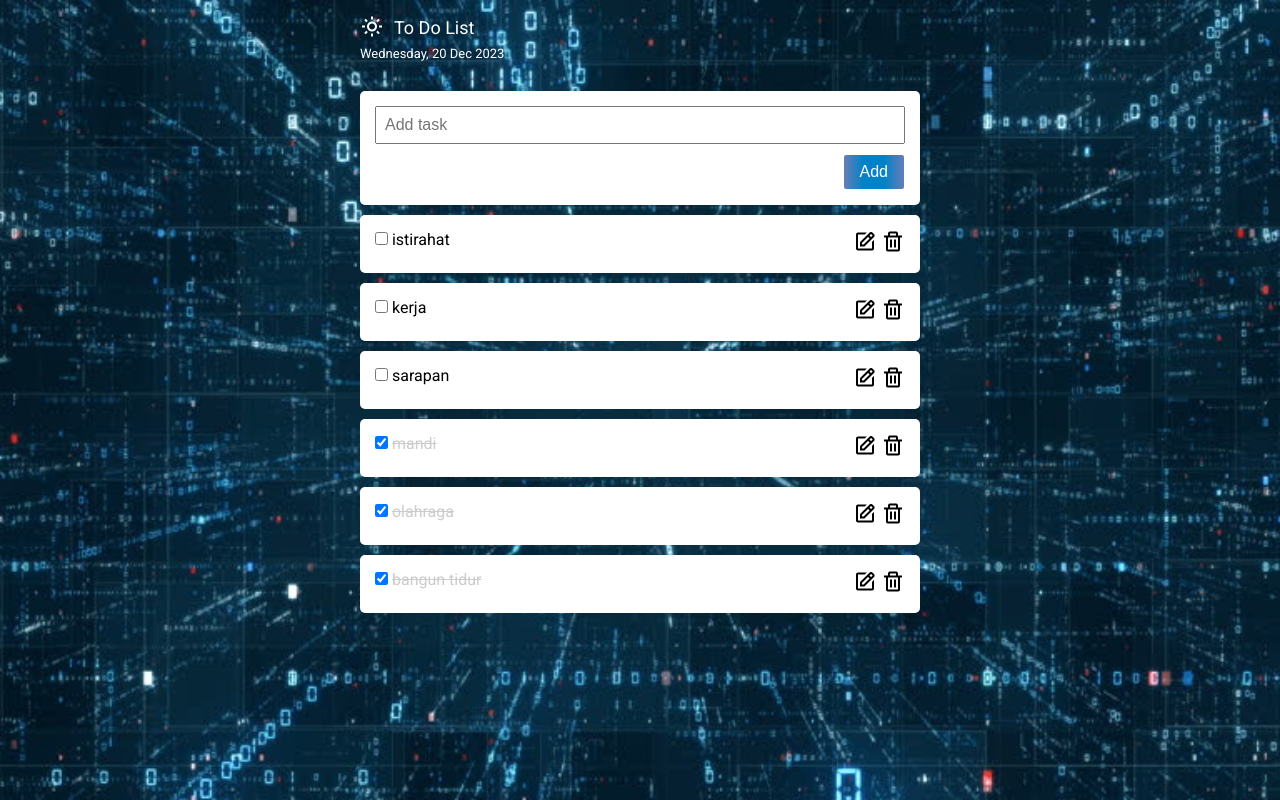
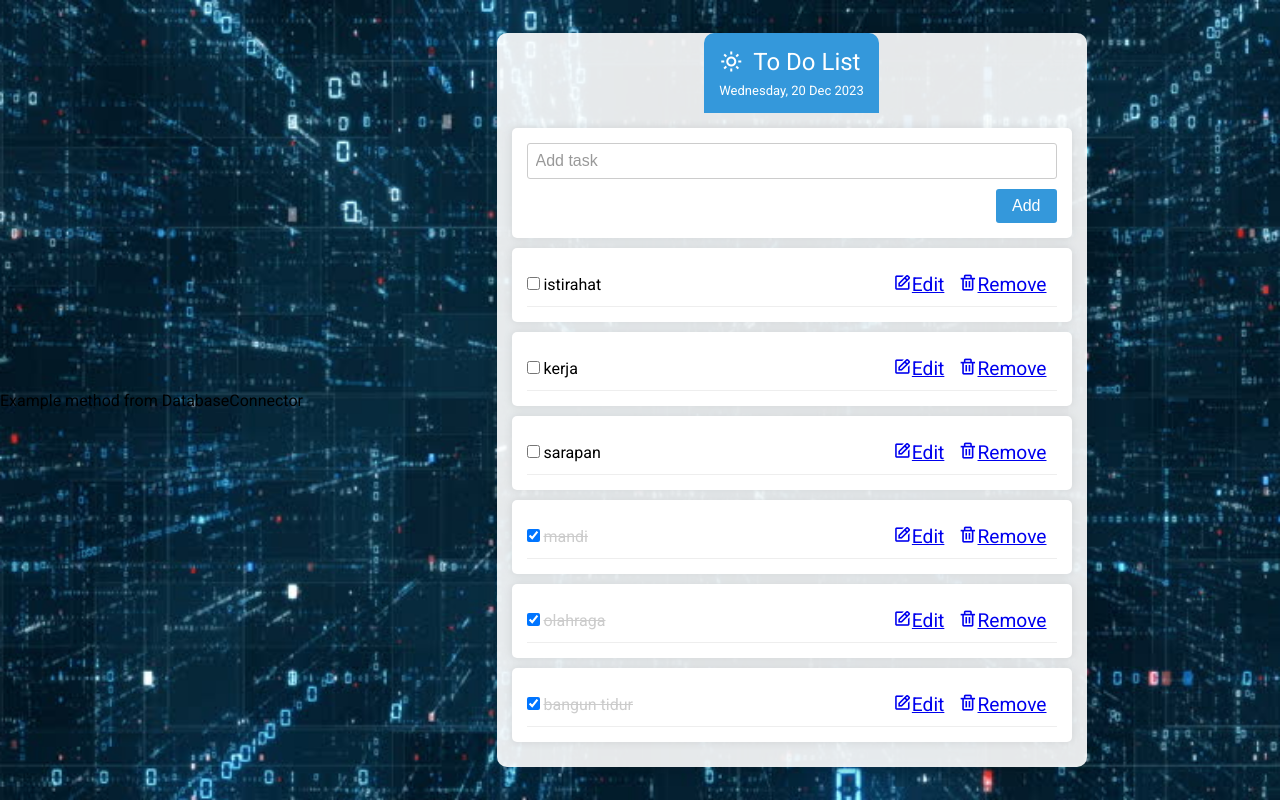
Before and after one commit to ahmaddmsy/todolist, a PHP site: page /index.php in a window 1280 px wide. Run offline with PHP 8.4, Linux system fonts and the light colour scheme; data comes from the database, SQL or seed files in the repository.

Commit message:
Update index.php

```diff
--- a/index.php
+++ b/index.php
@@ -2,15 +2,25 @@
 
 include 'database.php';
 
-class TaskManager // MULAINYA INHERITANCE
+class DatabaseConnector
 {
-    private $conn;
+    protected $conn; // ENCAPSILATION
 
-    public function __construct($conn) // BERJALANNYA CONSTRUCTOR
+    public function __construct($conn) // CONSTRUCTOR
     {
         $this->conn = $conn;
     }
 
+    public function exampleMethod()
+    {
+        return "Example method from DatabaseConnector";
+    }
+}
+
+class TaskManager extends DatabaseConnector // INHERITANCE
+
+{
+    private $reminder;
     public function addTask($taskLabel)
     {
         $q_insert = "INSERT INTO tasks (tasklabel, taskstatus) VALUES ('$taskLabel', 'open')";
@@ -29,13 +39,11 @@ class TaskManager // MULAINYA INHERITANCE
 
     public function deleteTask($taskId)
     {
-        // TERJADINYA OVERRIDING
         $q_delete = "DELETE FROM tasks WHERE taskid = '$taskId'";
         $run_q_delete = mysqli_query($this->conn, $q_delete);
 
         return $run_q_delete;
     }
-
 
     public function updateTaskStatus($taskId, $status)
     {
@@ -44,10 +52,16 @@ class TaskManager // MULAINYA INHERITANCE
 
         return $run_q_update;
     }
+    // OVERRIDING EXAMPLEMETHOD 1
+    public function exampleMethod1(){
+        $parentexampleMethod1 = parent::exampleMethod();
+        $parentexampleMethod1['reminder'] = $this->reminder; //
+
+        return $parentexampleMethod1;
+    }
 }
 
-$taskManager = new TaskManager($conn); // BERJALANNYA ENKAPSULASI
-										// FINISH INHERITANCE
+$taskManager = new TaskManager($conn);
 
 if (isset($_POST['add'])) {
     $taskLabel = $_POST['task'];
@@ -58,10 +72,8 @@ if (isset($_POST['add'])) {
     }
 }
 
-// Fetch tasks using the TaskManager class
 $run_q_select = $taskManager->getTasks();
 
-// Process delete data using the TaskManager class
 if (isset($_GET['delete'])) {
     $result = $taskManager->deleteTask($_GET['delete']);
 
@@ -70,7 +82,6 @@ if (isset($_GET['delete'])) {
     }
 }
 
-// Process update data (close or open) using the TaskManager class
 if (isset($_GET['done'])) {
     $status = ($_GET['status'] == 'open') ? 'close' : 'open';
     $result = $taskManager->updateTaskStatus($_GET['done'], $status);
@@ -79,11 +90,13 @@ if (isset($_GET['done'])) {
         header('Refresh:0; url=index.php');
     }
 }
+echo $taskManager->exampleMethod();
 
 ?>
 
+
 <!DOCTYPE html>
-<html>
+<html lang="en">
 
 <head>
     <meta charset="utf-8">
@@ -103,17 +116,35 @@ if (isset($_GET['done'])) {
             font-family: 'Roboto', sans-serif;
             background: url('bgindex.jpg') no-repeat center center fixed;
             background-size: cover;
+            margin: 0;
+            display: flex;
+            justify-content: center;
+            align-items: center;
+            height: 100vh;
         }
 
         .container {
             width: 590px;
-			height: 100vh;
             margin: 0 auto;
+            /* Mengatur margin auto untuk membuatnya berada di tengah */
+            background-color: rgba(255, 255, 255, 0.9);
+            border-radius: 10px;
+            box-shadow: 0 0 20px rgba(0, 0, 0, 0.2);
+            display: flex;
+            flex-direction: column;
+            align-items: center;
+            justify-content: center;
+            /* Menambah properti justify-content untuk konten vertikal di tengah */
         }
+
 
         .header {
             padding: 15px;
             color: #fff;
+            background-color: #3498db;
+            border-top-left-radius: 10px;
+            border-top-right-radius: 10px;
+            text-align: center;
         }
 
         .header .title {
@@ -125,18 +156,23 @@ if (isset($_GET['done'])) {
         .header .title i {
             font-size: 24px;
             margin-right: 10px;
+            color: #fff;
         }
 
         .header .title span {
-			font-size: 18px;
+            font-size: 24px;
+            color: #fff;
         }
 
         .header .description {
             font-size: 13px;
+            color: #fff;
         }
 
         .content {
             padding: 15px;
+            text-align: center;
+            width: 100%;
         }
 
             .card {
@@ -144,6 +180,7 @@ if (isset($_GET['done'])) {
                 padding: 15px;
                 border-radius: 5px;
                 margin-bottom: 10px;
+                box-shadow: 0 0 10px rgba(0, 0, 0, 0.1);
             }
 
             .input-control {
@@ -152,6 +189,13 @@ if (isset($_GET['done'])) {
                 padding: 0.5rem;
                 font-size: 1rem;
                 margin-bottom: 10px;
+                border: 1px solid #ccc;
+                border-radius: 3px;
+                outline: none;
+            }
+
+            .input-control::placeholder {
+                color: #999;
             }
 
             .text-right {
@@ -162,30 +206,35 @@ if (isset($_GET['done'])) {
                 padding: 0.5rem 1rem;
                 font-size: 1rem;
                 cursor: pointer;
-			background: #667db6;
-			/* fallback for old browsers */
-			background: -webkit-linear-gradient(to right, #667db6, #0082c8, #0082c8, #667db6);
-			/* Chrome 10-25, Safari 5.1-6 */
-			background: linear-gradient(to right, #667db6, #0082c8, #0082c8, #667db6);
-			/* W3C, IE 10+/ Edge, Firefox 16+, Chrome 26+, Opera 12+, Safari 7+ */
+                background: #3498db;
                 color: #fff;
-			border: 1px solid;
+                border: none;
                 border-radius: 3px;
+                transition: background 0.3s;
+            }
+
+            button:hover {
+                background: #007bb5;
             }
 
             .task-item {
                 display: flex;
                 justify-content: space-between;
+                align-items: center;
+                border-bottom: 1px solid #eee;
+                padding: 10px 0;
             }
 
-		.text-orange {
-			color: black;
-			font-size: 1.5rem;
+            .text-orange,
+            .text-red {
+                font-size: 1.2rem;
+                margin-right: 10px;
+                cursor: pointer;
             }
 
-		.text-red {
-			color: black;
-			font-size: 1.5rem;
+            .text-orange:hover,
+            .text-red:hover {
+                text-decoration: underline;
             }
 
             .task-item.done span {
@@ -196,6 +245,8 @@ if (isset($_GET['done'])) {
             @media (max-width: 768px) {
                 .container {
                     width: 100%;
+                    border-radius: 0;
+                    box-shadow: none;
                 }
             }
     </style>
@@ -234,8 +285,6 @@ if (isset($_GET['done'])) {
 
             </div>
             <?php
-
-
             if (mysqli_num_rows($run_q_select) > 0) {
                 while ($r = mysqli_fetch_array($run_q_select)) {
             ?>
@@ -246,8 +295,8 @@ if (isset($_GET['done'])) {
                                 <span><?= $r['tasklabel'] ?></span>
                             </div>
                             <div>
-								<a href="edit.php?id=<?= $r['taskid'] ?>" class="text-orange" title="Edit"><i class="bx bx-edit"></i></a>
-								<a href="?delete=<?= $r['taskid'] ?>" class="text-red" title="Remove" onclick="return confirm('Are you sure ?')"><i class="bx bx-trash"></i></a>
+                                <a href="edit.php?id=<?= $r['taskid'] ?>" class="text-orange" title="Edit"><i class="bx bx-edit"></i>Edit</a>
+                                <a href="?delete=<?= $r['taskid'] ?>" class="text-red" title="Remove" onclick="return confirm('Are you sure ?')"><i class="bx bx-trash"></i>Remove</a>
                             </div>
                         </div>
                     </div>
```
Lines whose indentation alone changed are shown as unchanged.
